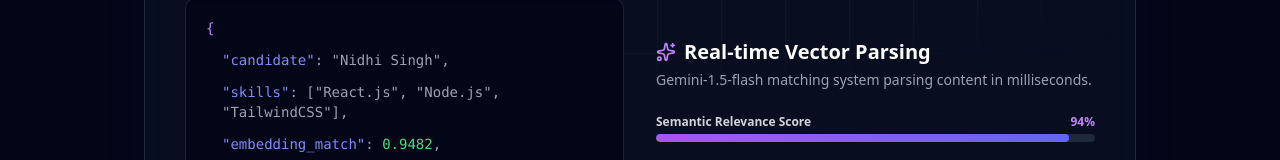
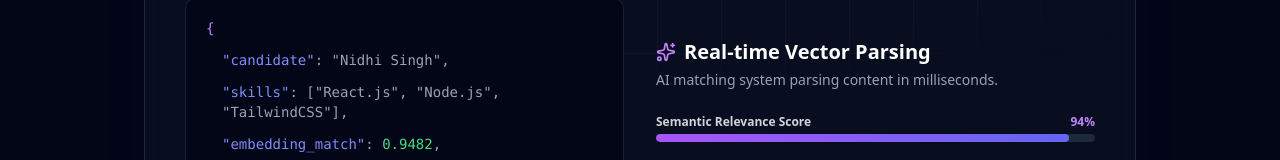
Before and after one commit to NidhiSingh740/NexaATS, a React (Create React App) app in the folder client/: page / in a window 1280 px wide. Shown: the part 740-900 px from the top of the page. Built offline with nearby package versions, Linux system fonts and the light colour scheme.

Commit message:
enhanced aianimation

```diff
--- a/client/src/components/AiAnimation.js
+++ b/client/src/components/AiAnimation.js
@@ -45,7 +45,7 @@
               <h3 className="text-xl font-bold mb-1 flex items-center gap-2 text-white">
                 <Sparkles className="h-5 w-5 text-purple-400" /> Real-time Vector Parsing
               </h3>
-              <p className="text-sm text-gray-400">Gemini-1.5-flash matching system parsing content in milliseconds.</p>
+              <p className="text-sm text-gray-400">AI matching system parsing content in milliseconds.</p>
             </div>
 
             <div className="space-y-4">
```
Also changed, not shown: client/src/components/Footer.js (+5 -7 lines).
